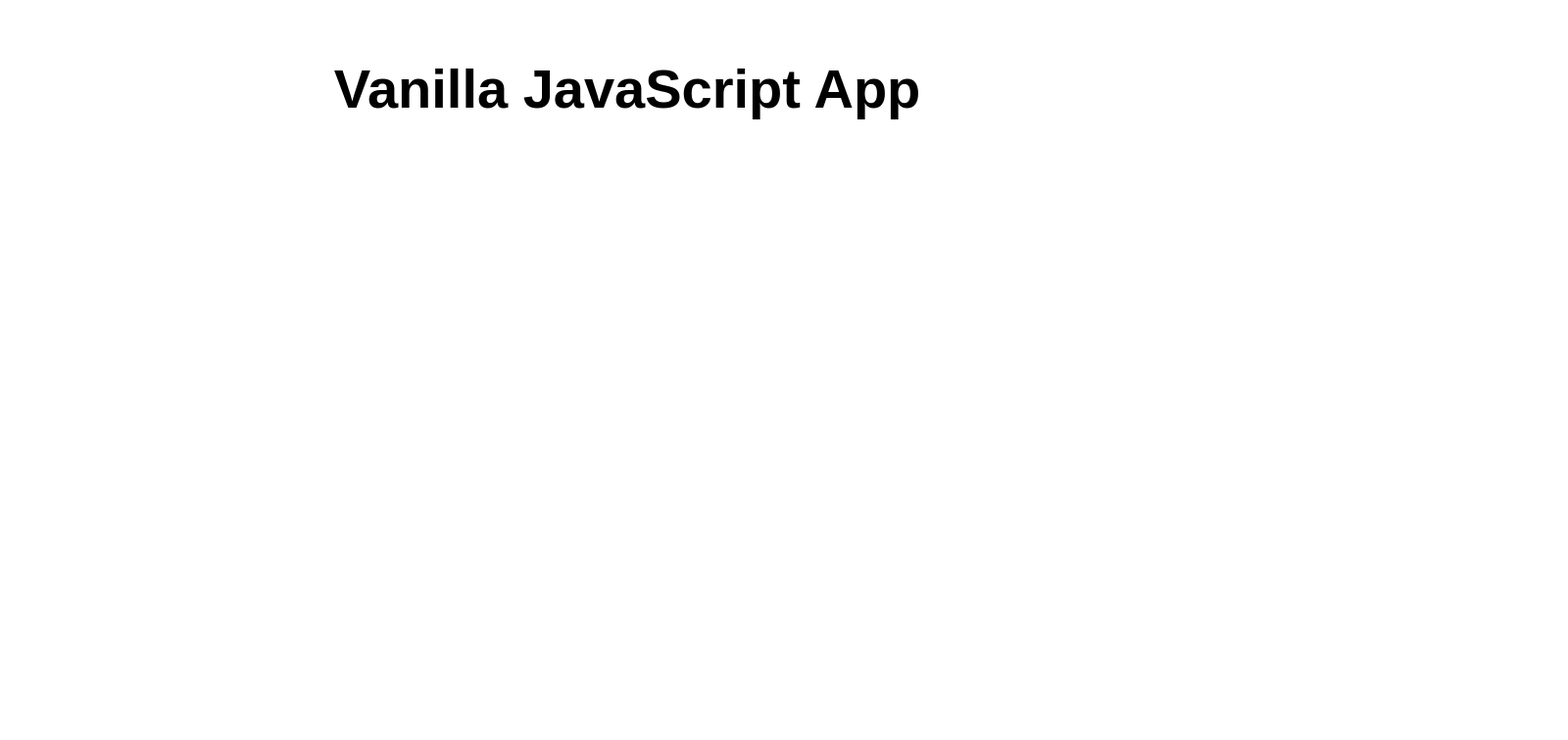
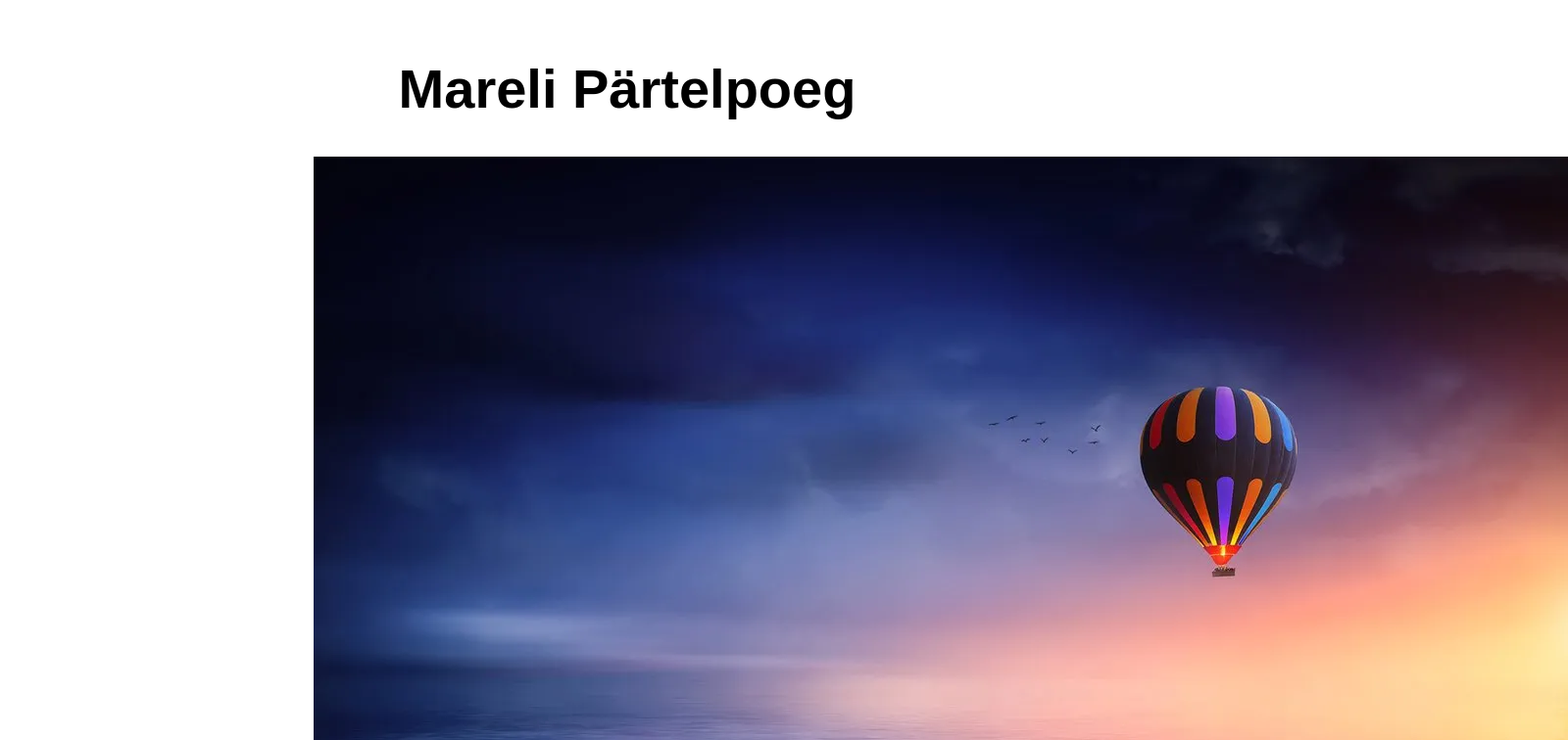
Before and after one commit to marelipartelpoeg/ut2025azapp, a website: page src/index.html in a window 1280 px wide. Shown: the top 756 px of the page at 98% size, 1600 px wide, since content can reach past the window. Drawn offline with Linux system fonts and the light colour scheme.

Commit message:
Update index.html

```diff
--- a/src/index.html
+++ b/src/index.html
@@ -10,7 +10,8 @@
 
 <body>
   <main>
-    <h1>Vanilla JavaScript App</h1>
+    <h1>Mareli Pärtelpoeg</h1>
+    <img src="backlit.jpg" alt="Backlit">
   </main>
 </body>
 
```
